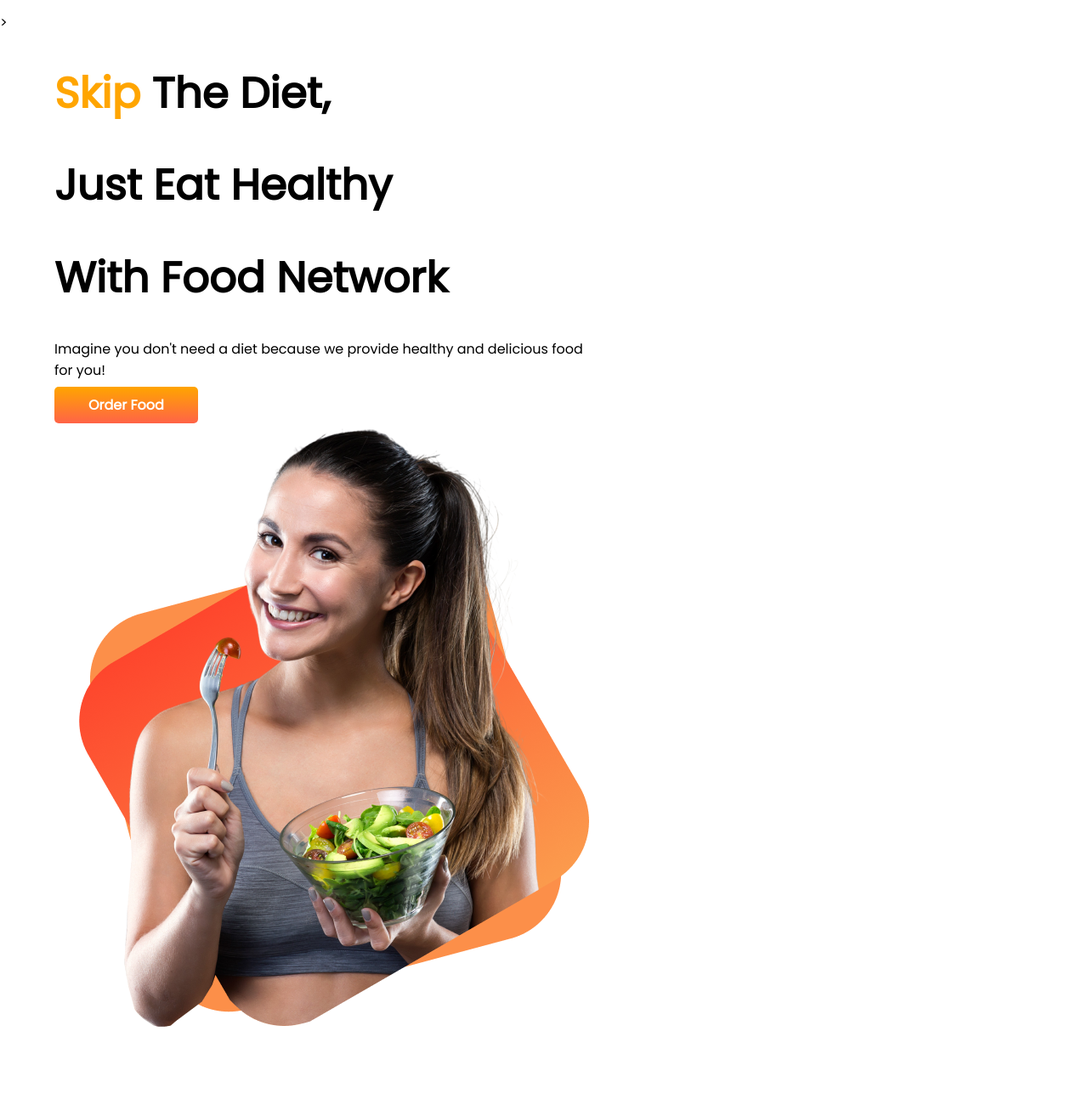
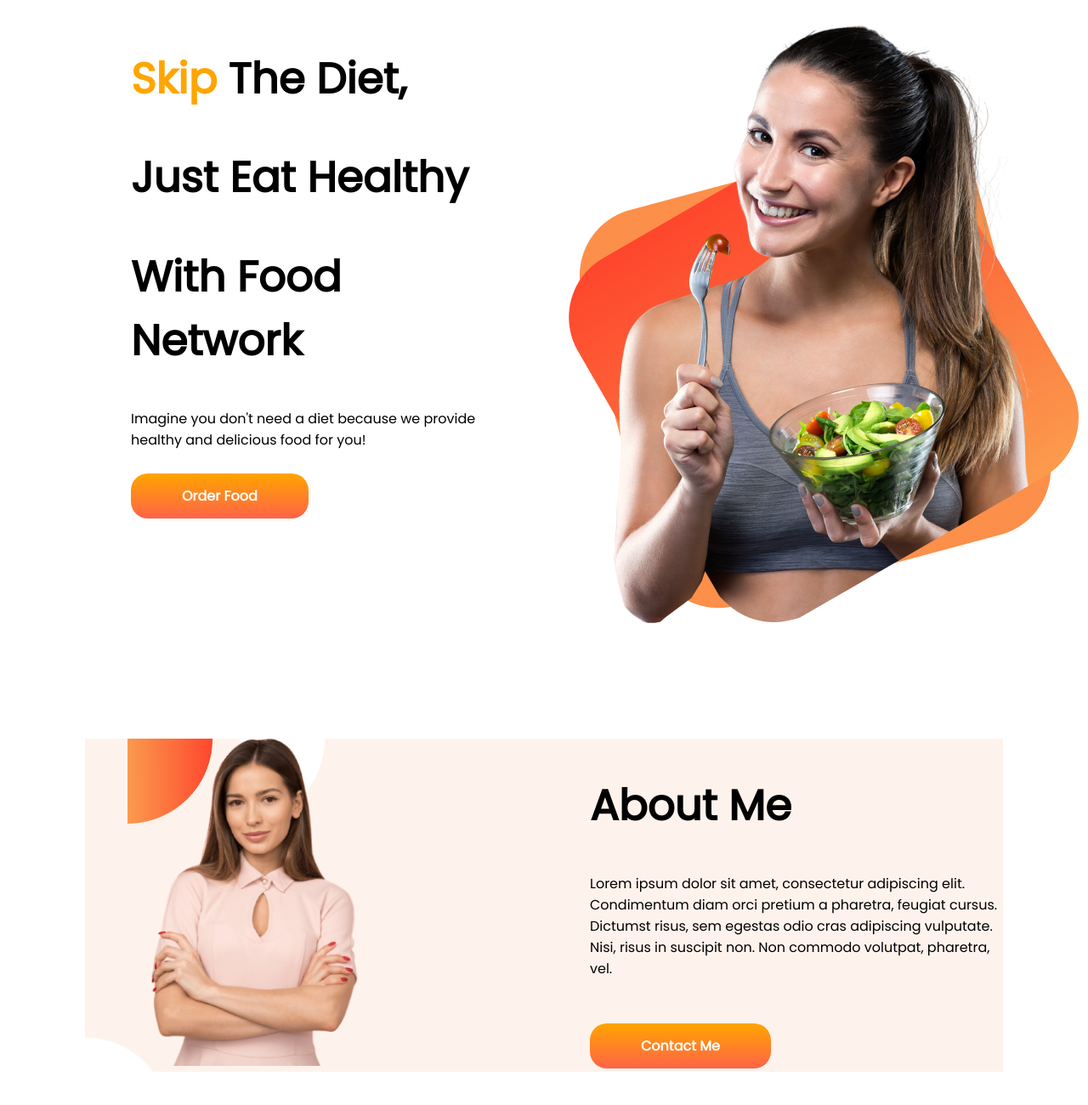
Before and after one commit to arefin3/food-blog, a plain HTML site: page index.html in a window 1280 px wide. Shown: the part 86-1386 px from the top of the page at 85% size. Before the commit the page ends 1330 px from the top, so only its background shows below. Drawn offline with Linux system fonts and the light colour scheme.

Commit message:
second div updated

```diff
--- a/index.html
+++ b/index.html
@@ -13,20 +13,33 @@
 </head>
 
 <body>
-    <section class="top-banner flexible-container"></section>>
+    <section>
         <div class=" half-width">
-        <h1><span class="orange-color">Skip</span> The Diet, </h1>
-        <h1>Just Eat Healthy </h1>
+            <h1><span class="orange-color">Skip</span> The Diet,</h1>
+            <h1>Just Eat Healthy</h1>
             <h1>With Food Network</h1>
-        <p>Imagine you don't need a diet because we provide
 
-            healthy and delicious food for you!</p>
+            <p>Imagine you don't need a diet because we provide healthy and delicious food for you!</p><br>
             <a class="link-button" target="_blank" href="https://www.foodpanda.com">Order Food</a>
         </div>
         <div class="half-width">
             <img src="female-food.png" alt="">
         </div>
     </section>
+    <section class="about-me">
+        <div class="half-width">
+            <img class="half-width" src="person-image.png" alt="">
+        </div>
+        <div class="half-width">
+            <h1>About Me</h1>
+            <p>Lorem ipsum dolor sit amet, consectetur adipiscing
+                elit. Condimentum diam orci pretium a pharetra,
+                feugiat cursus. Dictumst risus, sem egestas odio cras
+                adipiscing vulputate. Nisi, risus in suscipit non. Non
+                commodo volutpat, pharetra, vel.</p><br><br>
+            <a class="link-button" target="_blank" href="https://www.foodpanda.com">Contact Me</a>
+        </div>
+    </section>
 
 </body>
 
--- a/style.css
+++ b/style.css
@@ -5,14 +5,16 @@ body{
 h1{
     font-size: 50px;
 }
-.flexible-container{
+section{
     display: flex;
-    margin-bottom: 100px;
+    margin: 100px;
 }
+
 .half-width{
     width: 50%;
     padding-left: 5%;
 }
+
 .orange-color{
     color: orange;
 }
@@ -21,10 +23,10 @@ h1{
     background-image: linear-gradient(orange, tomato);
     color: white;
     font-weight: 700;
-    padding: 10px 40px;
-    border-radius: 5px;
-
+    padding: 15px 60px;
+    border-radius: 20px;
 }
-.img-pos{
-    padding-right: 40px;
+.about-me{
+    background-image: url(7.png);
+    background-repeat: no-repeat;
 }
```
Also changed, not shown: 7.png (added), person-image.png (added). Lines whose indentation alone changed are shown as unchanged.
